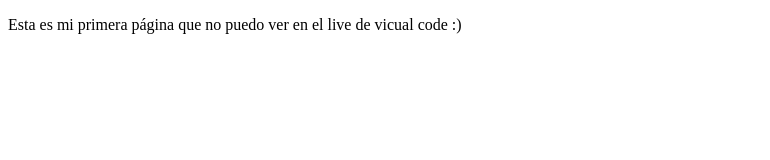
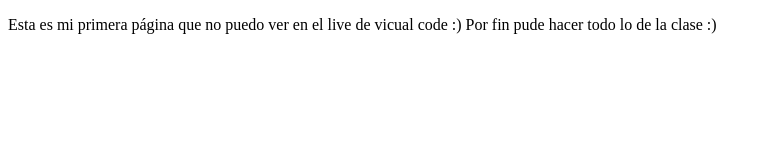
Before and after one commit to leybea/proyectoDemoCursoPrework, a plain HTML site: page index.html in a window 1280 px wide. Shown: the whole page, without its empty margins (0-770 px from the left). Drawn offline with Linux system fonts and the light colour scheme.

Commit message:
cambios en git

```diff
--- a/index.html
+++ b/index.html
@@ -7,6 +7,7 @@
     <title>Mi primera prueba</title>
 </head>
 <body>
-    <p>Esta es mi primera página que no puedo ver en el live de vicual code :) </p>
+    <p>Esta es mi primera página que no puedo ver en el live de vicual code :)
+        Por fin pude hacer todo lo de la clase :)  </p>
 </body>
 </html>
```
